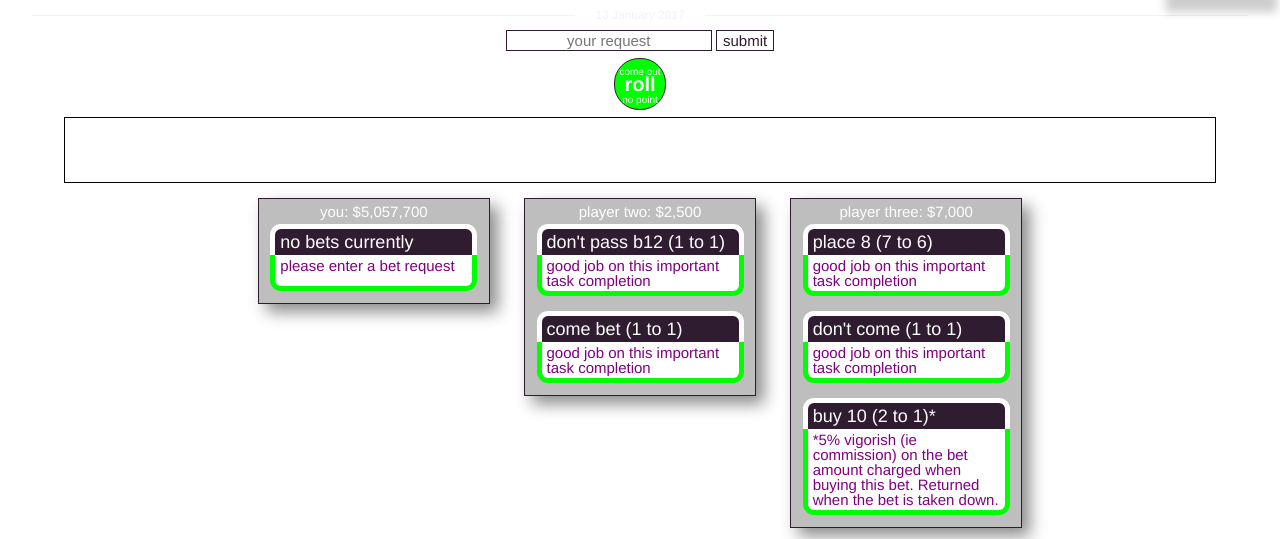
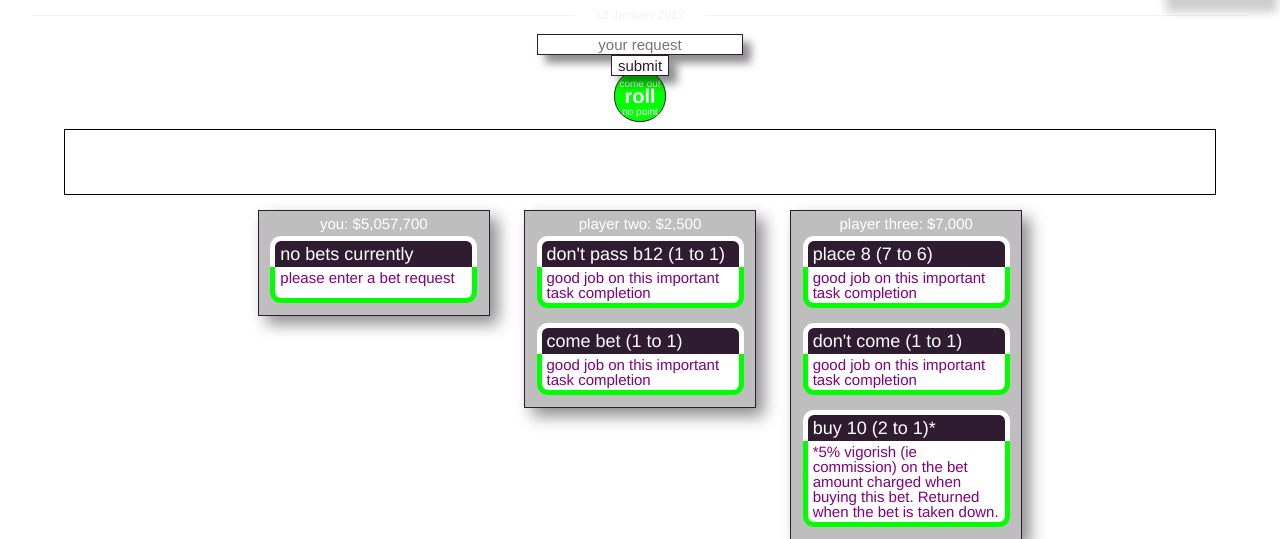
Before and after one commit to nmsb10/TriviaGame, a PHP site: page /apps/app02.html in a window 1280 px wide. Shown: the part 26-565 px from the top of the page. Run offline with PHP 8.4, Linux system fonts and the light colour scheme.

Commit message:
updated 2

```diff
--- a/apps/app02.html
+++ b/apps/app02.html
@@ -31,11 +31,13 @@
 
 	<div class = 'horizontal-portion'>
 		<div class = 'good-fit-90'>
-			<section id='updates-user'>
+			<div id = 'bet-request'>
 				<form id = "form-input-bet">
 					<input type = "text" id="input-bet" placeholder='your request' title='please enter your bet request'>
 					<input id = "add-bet-button" type = "submit" value = "submit" title='after typing your bet, click this button (or press the enter key on your keyboard) to submit your bet'>
 				</form>
+			</div>
+			<section id='updates-user'>
 				<div id='roll-button' title='click to roll'>
 					<div id = 'roll-description'>
 						default
--- a/assets/css/style.css
+++ b/assets/css/style.css
@@ -55,7 +55,8 @@ body{
 }
 
 #welcome:hover{
-	cursor: pointer;
+	/*cursor: pointer;*/
+	cursor: default;
 	background-color: lime;
 	-webkit-transform: rotate(360deg); /* Safari */
     transform: rotate(360deg);
--- a/assets/css/styleapp02.css
+++ b/assets/css/styleapp02.css
@@ -30,8 +30,13 @@
     position:relative;
 }
 
-#updates-user{
-/*	position:absolute;*/
+#bet-request{
+	position:fixed;
+	width: 264px;
+	/*to center horizontally, left 50% and margin-left = half of the width of this element*/
+	left: 50%;
+	margin-left: -132px;
+	top: 60px;
 }
 
 #form-input-bet{
@@ -44,6 +49,7 @@
 	text-align: center;
 	font-size: 1em;
 	border: 0.5px solid rgba(48, 28, 48, 1);
+	box-shadow: 8px 8px 9px rgba(0, 0, 0, 0.45);
 }
 
 #add-bet-button{
@@ -54,6 +60,7 @@
 	border: 1px solid rgba(48, 28, 48, 1);
 	background: rgba(255, 255, 255, 1);
 	cursor:pointer;
+	box-shadow: 8px 8px 9px rgba(0, 0, 0, 0.45);
 }
 
 #add-bet-button:hover{
@@ -71,8 +78,9 @@
 	border-radius: 25px;
 	margin:7px auto;
 	cursor: pointer;
-	-webkit-transition: -webkit-transform 1s, box-shadow 1s; /* For Safari 3.1 to 6.0 */
-    transition: transform 1s, box-shadow 1s;
+	-webkit-transition: -webkit-transform 1s, box-shadow 0.2s; /* For Safari 3.1 to 6.0 */
+    transition: transform 1s, box-shadow 0.2s;
+    margin-top: 40px;
 }
 
 #roll-button:hover{
@@ -80,13 +88,13 @@
 	background-color: lime;
 	/*-webkit-transform: rotate(720deg);*/ /* Safari */
     /*transform: rotate(720deg);*/
-    /*http://www.w3schools.com/cssref/css3_pr_box-shadow.asp
-	horizontal shadow position; vertical shadow position; blur distance; shadow size; color*/
-    box-shadow: 0px 0px 7px 11px rgba(48, 28, 48, 0.5);
 }
 
 #roll-button:active{
 	background-color: purple;
+	/*http://www.w3schools.com/cssref/css3_pr_box-shadow.asp
+	horizontal shadow position; vertical shadow position; blur distance; shadow size; color*/
+    box-shadow: 0px 0px 5px 5px rgba(48, 28, 48, 0.5);
 }
 
 #roll-description, #point-number{
--- a/assets/javascript/standards.js
+++ b/assets/javascript/standards.js
@@ -61,7 +61,7 @@ function pickOne(silver){
 		console.log(whichPick);
 		//if the quote was already picked, then perform recursive
 		if(silver[whichPick].p){
-			pickOne(silver);
+			pickOne(thoughts);
 		}else{
 			var quote = silver[whichPick].q;
 			console.log(whichPick);
--- a/homeworks.html
+++ b/homeworks.html
@@ -13,7 +13,7 @@
 	<header>
 		<a id='home' class = 'kale homelink' href = './index.html'>jonathon nagatani</a>
 		<ul id = 'header-links' class='kale'>
-			<li class='hlink kale dropdown'><a class = 'hlink-a' href="#">homeworks</a>
+<!-- 			<li class='hlink kale dropdown'><a class = 'hlink-a' href="#">homeworks</a>
 				<div class="dropdown-content">
 					<a href="homeworks/hw3.html" target='_blank'>Homework 3</a>
 					<a href="homeworks/hw4.html" target='_blank'>Homework 4</a>
@@ -21,7 +21,7 @@
 					<a href="homeworks/hw6.html" target='_blank'>Homework 6</a>
 					<a href="homeworks/hw7.html" target='_blank'>Homework 7</a>
 				</div>
-			</li>
+			</li> -->
 			<li class='hlink kale supplemental-link'>contact</li>
 		</ul>
 	</header>
```
